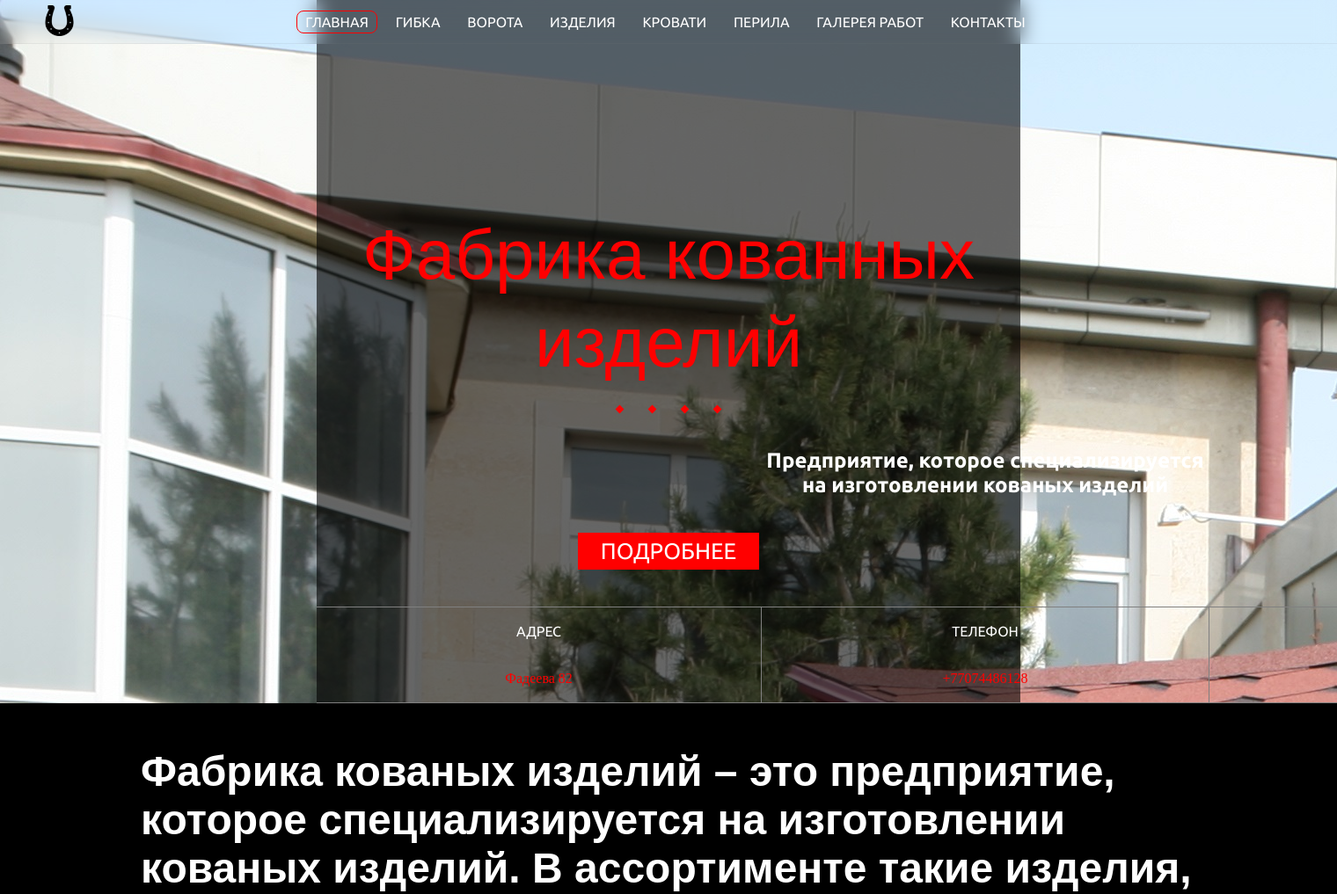
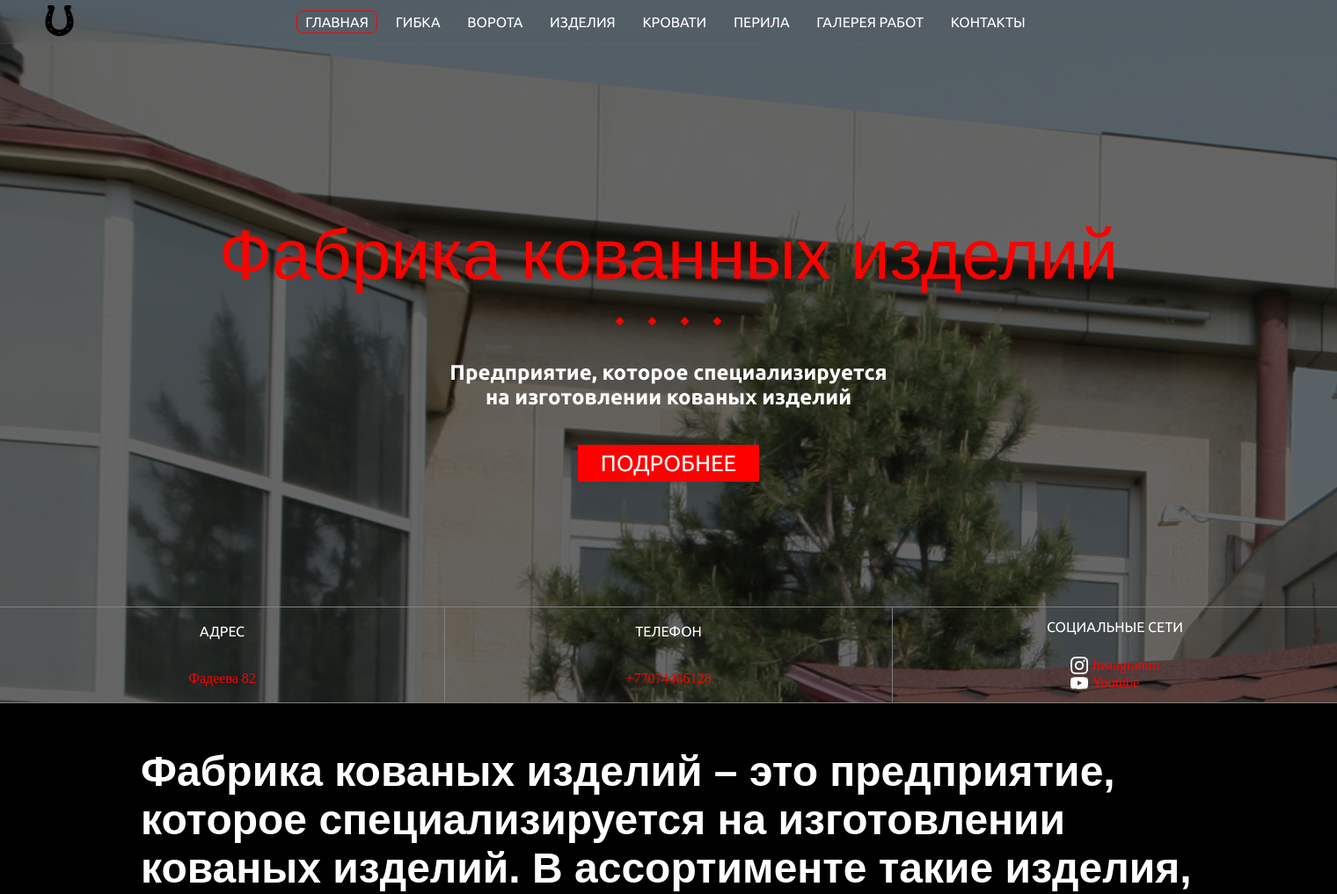
Before and after one commit to webnetkz/fki, a PHP site: page / in a window 1520 px wide; the page is wider, and only the part inside the window is pictured. Shown: the top 1017 px of that part at 88% size. Run offline with PHP 8.4, Linux system fonts and the light colour scheme; some web fonts are replaced.

Commit message:
Last today

```diff
--- a/public/css/start_block.css
+++ b/public/css/start_block.css
@@ -12,7 +12,7 @@
 }
 .start-section-stub {
     background: rgba(0, 0, 0, 0.6);
-    width: 100vh;
+    width: 100vw;
     height: 100vh;
     padding-top: 30vh;
 }
@@ -50,7 +50,7 @@
     justify-content: space-around;
 }
 .contacts > div:hover {
-    background-color: rgba(0, 0, 0, 0.9);
+    backdrop-filter: blur(12px);
 }
 .contacts > div span {
     text-transform: uppercase;
@@ -66,7 +66,6 @@
     margin-right: 5px;
 }
 .contacts > div a:hover {
-    color: var(--red);
     font-family: 'Aldrich';
     color: var(--white);
 }
```
